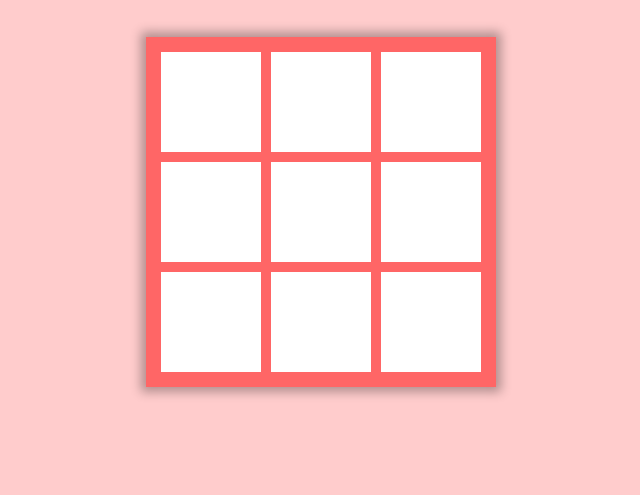
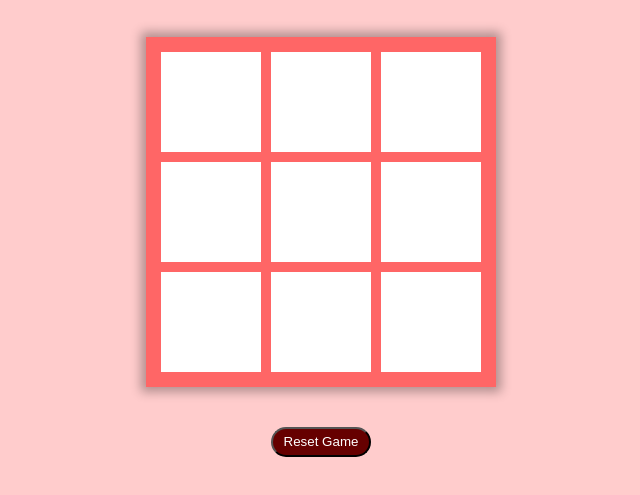
Before and after one commit to Aastha7378/JS-39, a plain HTML site: page index.html in a window 1280 px wide. Shown: the part 101-596 px from the top of the page, without its empty margins (319-959 px from the left). Drawn offline with Linux system fonts and the light colour scheme.

Commit message:
button added

```diff
--- a/index.html
+++ b/index.html
@@ -44,6 +44,16 @@
         .current-player{
             text-align: center;
         }
+        .btn{
+            display: block;
+            margin: 0 auto;
+            background-color:#660000 ;
+            color: white;
+            height: 30px;
+            width: 100px;
+            border-radius: 15px;
+            cursor: pointer;
+        }
     </style>
 </head>
 <body>
@@ -69,6 +79,8 @@
     <div class="box" onclick="selectBox(8)">8</div>
   </div>
 </div>
+
+<button class="btn">Reset Game</button>
 
 <script>
     const board = [-1, -1, -1, -1, -1, -1, -1, -1, -1 ];
```
